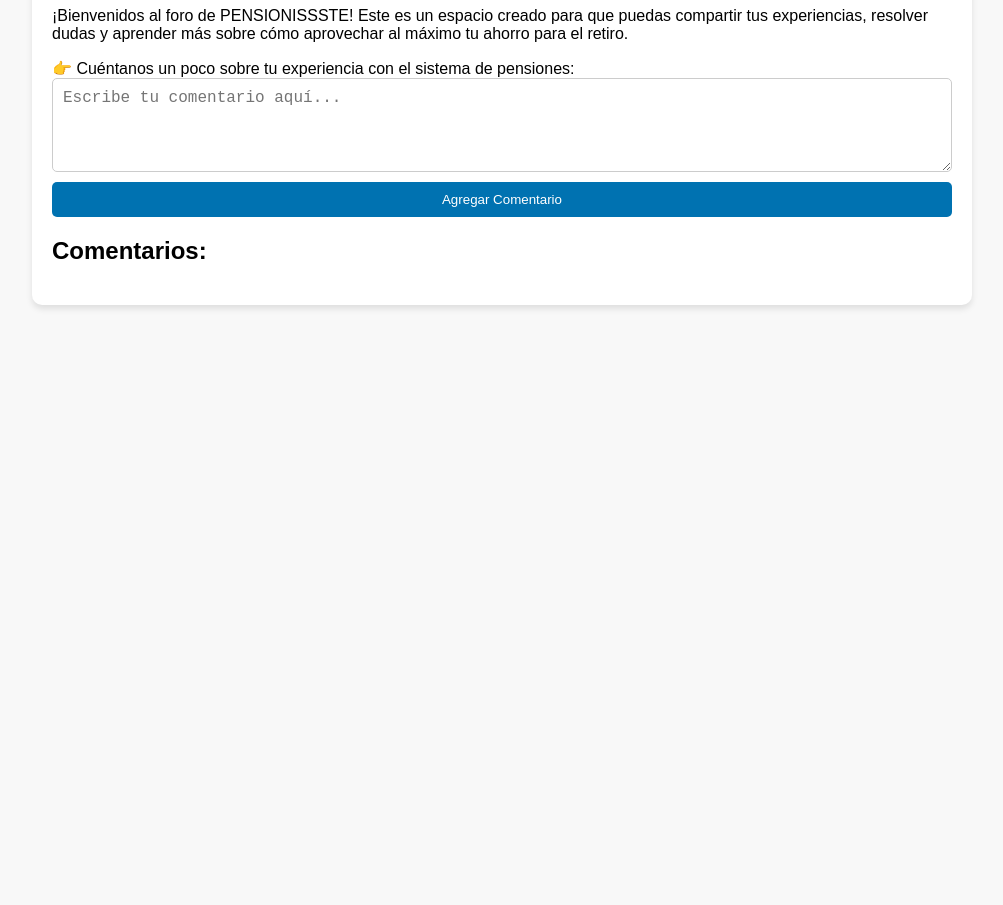
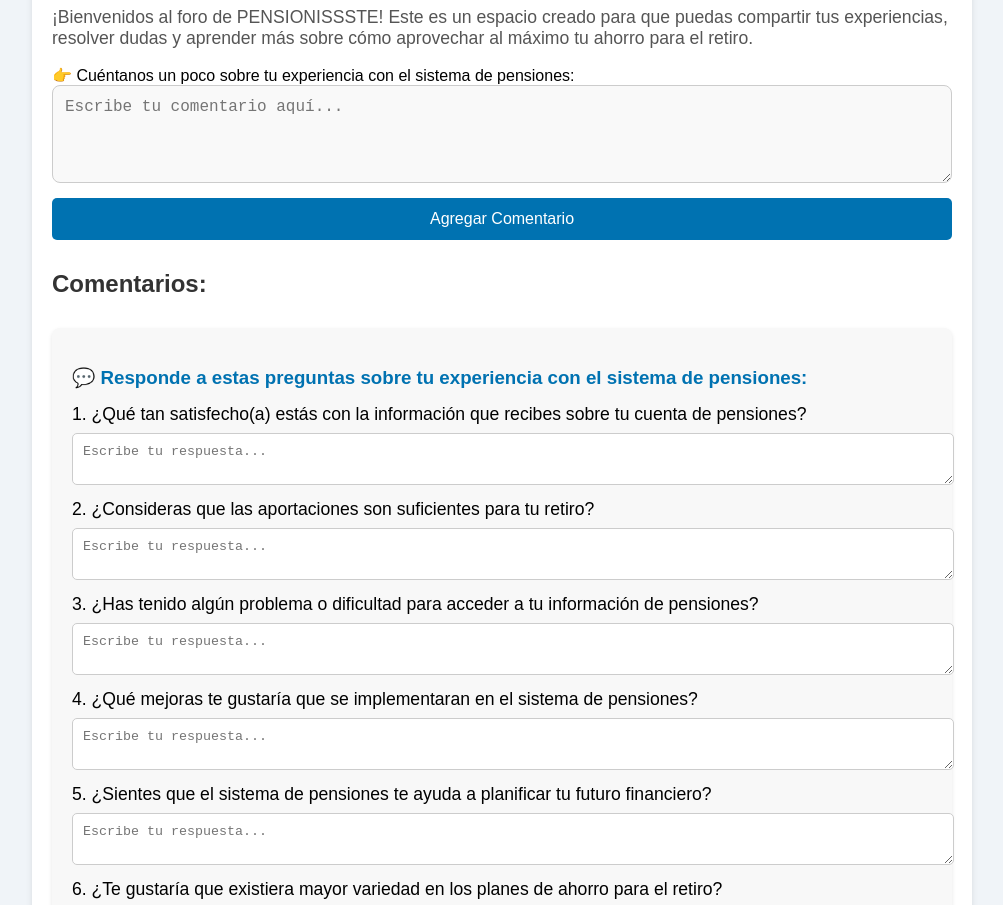
Before and after one commit to todosparaunoSPE/foro_nuevo, a plain HTML site: page index.html in a window 1280 px wide. Shown: the part 124-1029 px from the top of the page, without its empty margins (138-1141 px from the left). Before the commit the page ends 800 px from the top, so only its background shows below. Drawn offline with Linux system fonts and the light colour scheme; no server answers.

Commit message:
Update index.html

```diff
--- a/index.html
+++ b/index.html
@@ -6,8 +6,8 @@
     <title>Foro Comunitario de Pensionissste</title>
     <style>
         body {
-            font-family: Arial, sans-serif;
-            background-color: #f8f8f8;
+            font-family: 'Arial', sans-serif;
+            background-color: #f0f4f8;
             margin: 0;
             padding: 0;
             display: flex;
@@ -25,12 +25,23 @@
         }
         h1 {
             color: #0072B1;
+            font-size: 2em;
+            text-align: center;
+        }
+        h2 {
+            color: #333;
+            margin-top: 30px;
+        }
+        p {
+            font-size: 1.1em;
+            color: #555;
         }
         .comment-box {
-            background-color: #f0f0f0;
-            border-radius: 5px;
+            background-color: #f8f8f8;
+            border-left: 5px solid #0072B1;
             padding: 10px;
-            margin: 5px 0;
+            margin: 10px 0;
+            border-radius: 8px;
         }
         #comment-form {
             display: flex;
@@ -38,13 +49,50 @@
             margin-bottom: 20px;
         }
         #new-comment {
-            padding: 10px;
-            margin-bottom: 10px;
+            padding: 12px;
+            margin-bottom: 15px;
             font-size: 16px;
             border: 1px solid #ccc;
-            border-radius: 5px;
+            border-radius: 8px;
+            background-color: #f9f9f9;
         }
         #submit-btn {
+            padding: 12px 25px;
+            background-color: #0072B1;
+            color: white;
+            border: none;
+            border-radius: 5px;
+            cursor: pointer;
+            font-size: 1em;
+        }
+        #submit-btn:hover {
+            background-color: #005f8c;
+        }
+        .questionnaire {
+            background-color: #f8f8f8;
+            border-radius: 8px;
+            padding: 20px;
+            margin-top: 30px;
+            box-shadow: 0 2px 4px rgba(0, 0, 0, 0.1);
+        }
+        .questionnaire h3 {
+            margin-bottom: 15px;
+            color: #0072B1;
+        }
+        .questionnaire label {
+            font-size: 1.1em;
+            margin-top: 10px;
+            display: block;
+        }
+        .questionnaire textarea {
+            width: 100%;
+            padding: 10px;
+            margin-top: 8px;
+            border-radius: 5px;
+            border: 1px solid #ccc;
+            resize: vertical;
+        }
+        .questionnaire button {
             padding: 10px 20px;
             background-color: #0072B1;
             color: white;
@@ -52,7 +100,7 @@
             border-radius: 5px;
             cursor: pointer;
         }
-        #submit-btn:hover {
+        .questionnaire button:hover {
             background-color: #005f8c;
         }
     </style>
@@ -73,6 +121,35 @@
     <div id="comments-section">
         <!-- Los comentarios se agregarán aquí -->
     </div>
+
+    <div class="questionnaire">
+        <h3>💬 Responde a estas preguntas sobre tu experiencia con el sistema de pensiones:</h3>
+        <form>
+            <label for="q1">1. ¿Qué tan satisfecho(a) estás con la información que recibes sobre tu cuenta de pensiones?</label>
+            <textarea id="q1" rows="2" placeholder="Escribe tu respuesta..."></textarea>
+
+            <label for="q2">2. ¿Consideras que las aportaciones son suficientes para tu retiro?</label>
+            <textarea id="q2" rows="2" placeholder="Escribe tu respuesta..."></textarea>
+
+            <label for="q3">3. ¿Has tenido algún problema o dificultad para acceder a tu información de pensiones?</label>
+            <textarea id="q3" rows="2" placeholder="Escribe tu respuesta..."></textarea>
+
+            <label for="q4">4. ¿Qué mejoras te gustaría que se implementaran en el sistema de pensiones?</label>
+            <textarea id="q4" rows="2" placeholder="Escribe tu respuesta..."></textarea>
+
+            <label for="q5">5. ¿Sientes que el sistema de pensiones te ayuda a planificar tu futuro financiero?</label>
+            <textarea id="q5" rows="2" placeholder="Escribe tu respuesta..."></textarea>
+
+            <label for="q6">6. ¿Te gustaría que existiera mayor variedad en los planes de ahorro para el retiro?</label>
+            <textarea id="q6" rows="2" placeholder="Escribe tu respuesta..."></textarea>
+
+            <label for="q7">7. ¿Recomendarías a otros confiar en el sistema de pensiones para su retiro?</label>
+            <textarea id="q7" rows="2" placeholder="Escribe tu respuesta..."></textarea>
+
+            <button type="submit">Enviar Respuestas</button>
+        </form>
+    </div>
+
 </div>
 
 <script>
```
